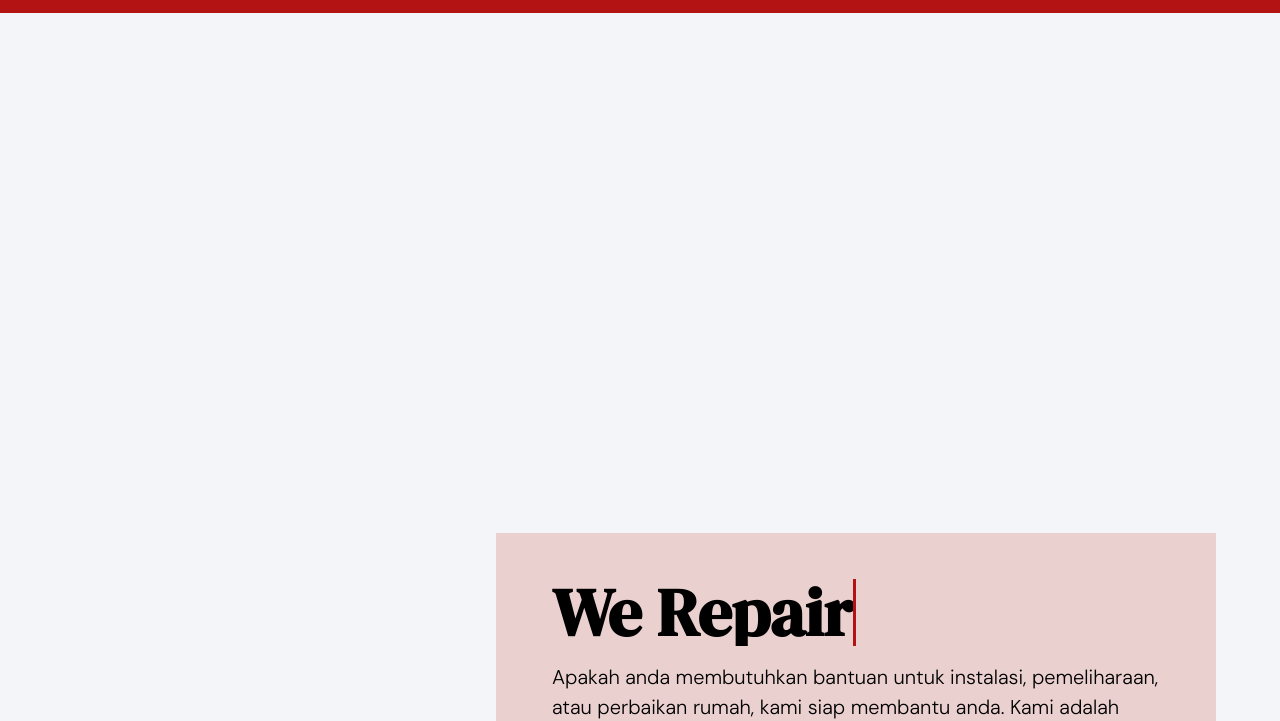
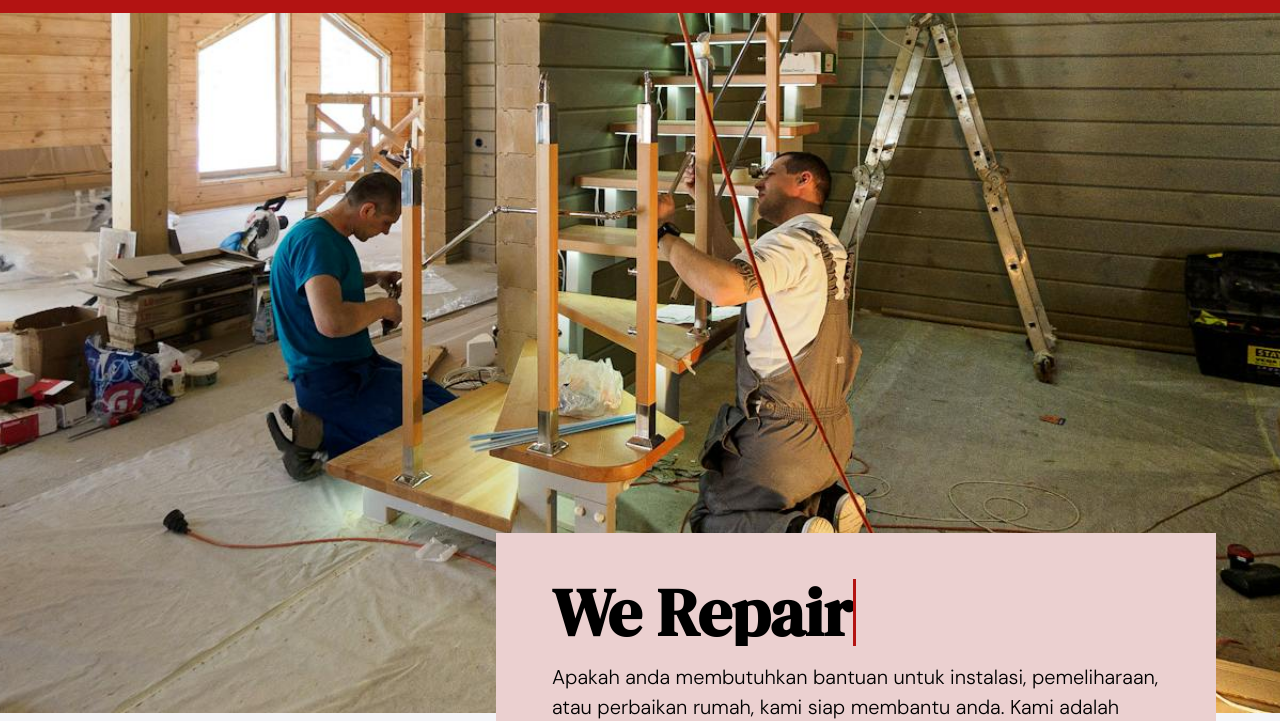
Before and after one commit to bntngbgs/ahmad-nukang, a website built with Vite: page index.html in a window 1280 px wide. Shown: the part 89-810 px from the top of the page. Built offline with nearby package versions, Linux system fonts and the light colour scheme.

Commit message:
fix hero bg not showing - 2

```diff
--- a/css/style.css
+++ b/css/style.css
@@ -161,7 +161,7 @@ header {
 
 /* ~ HERO ~ */
 #hero {
-  background: '../public/images/hero-bg-desktop.jpg';
+  background: url('../public/images/hero-bg-desktop.jpg');
   background-color: var(--cl-primary-shade);
   /* height: 76vh; */
   height: 700px;
```
